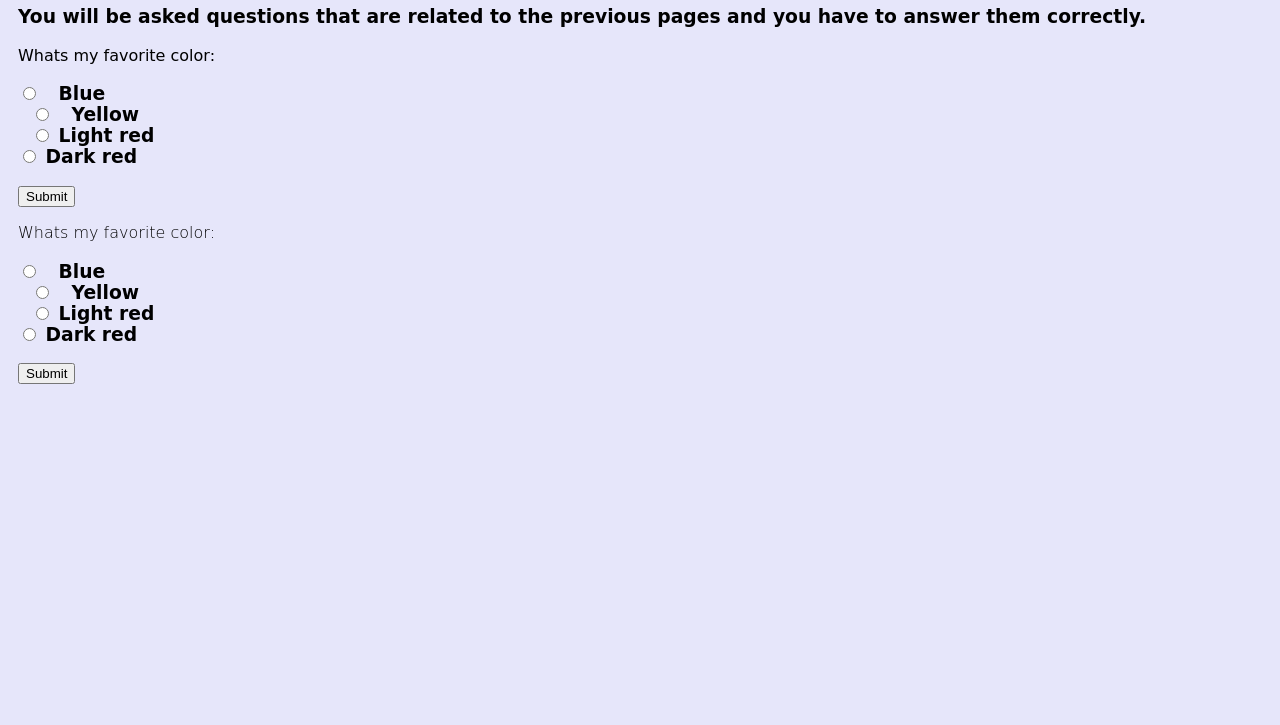
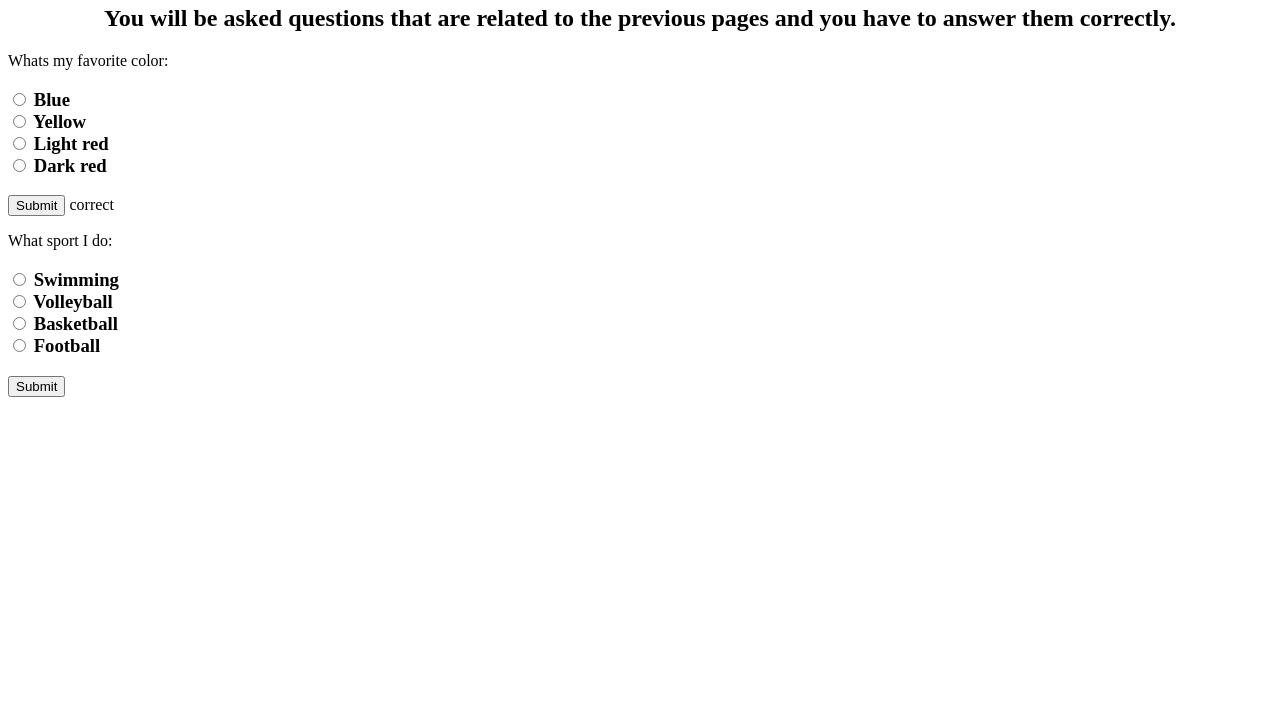
Before and after one commit to myo448/capstone-project, a plain HTML site: page quiz.html in a window 1280 px wide. Shown: the part 75-800 px from the top of the page. Drawn offline with Linux system fonts and the light colour scheme.

Commit message:
Update quiz.html

```diff
--- a/quiz.html
+++ b/quiz.html
@@ -1,78 +1,37 @@
 <!DOCTYPE html>
-<!--
-Created using JS Bin
-http://jsbin.com
-
-Copyright (c) 2024 by myo448 (http://jsbin.com/reqamax/1/edit)
-
-Released under the MIT license: http://jsbin.mit-license.org
--->
-<meta name="robots" content="noindex">
 <html>
 <head>
   <meta charset="utf-8">
   <meta name="viewport" content="width=device-width">
   <title>quiz page</title>
 </head>
-  <style id="jsbin-css">
-body {background-color: lavender;
-  font-family: "Indie Flower", cursive;
-  font-weight: 400;
-  font-style: normal;
-
-}
-
-
-body {
-  color: black;
-  position: relative;
-    left: 10px;
-}
-
-h3 {
-  color: black;
-}
-
-h3 {
-  color: black;
-}
-
-#quiz {
-   font-weight: 200;
-}
-
-
-</style>
-</head>
-  <head>
 <body>
   <center><div><h1>Quiz Page</h1></div></center>
-  <div><h3>You will be asked questions that are related to the previous pages and you have to answer them correctly.</h3></div>
-<p>Whats my favorite color:</p>
+  <center><div><h2>You will be asked questions that are related to the previous pages and you have to answer them correctly.</h2></div></center>
+
+  <p>Whats my favorite color:</p>
 
   <div id=quiz>
-  <h3><input type="radio" id="blue" name="fav_language" value="blue">
-  <label for="blue">Blue</label><br>
-  <input type="radio" id="yellow" name="fav_language" value="Yellow">
-  <label for="yellow">Yellow</label><br>
-  <input type="radio" id="Light red" name="fav_language" value="Light red">
+ <form id="form"> <h3><input type="radio" id="Blue" name="color" value="Blue">
+ <label for="Blue">Blue</label><br>
+ <input type="radio" id="yellow" name="color" value="Yellow">
+ <label for="yellow">Yellow</label><br>
+ <input type="radio" id="Light red" name="color" value="Light red">
      <label for="Light red">Light red</label><br>
-  <input type="radio" id="Dark red" name="fav_language" value="Dark red">
+  <input type="radio" id="Dark red" name="color" value="Dark red">
      <label for="Dark red">Dark red</label><br></h3>
-  <input type="submit" value="Submit">
-
- <p>Whats my favorite color:</p>
-   <h3><input type="radio" id="blue" name="fav_language" value="blue">
-  <label for="blue">Blue</label><br>
-  <input type="radio" id="yellow" name="fav_language" value="Yellow">
-  <label for="yellow">Yellow</label><br>
-  <input type="radio" id="Light red" name="fav_language" value="Light red">
-     <label for="Light red">Light red</label><br>
-  <input type="radio" id="Dark red" name="fav_language" value="Dark red">
-     <label for="Dark red">Dark red</label><br></h3>
+  <div><input type="submit" value="Submit"> correct</div>
+    </form>
+ <p>What sport I do:</p>
+   <h3><input type="radio" id="Swimming" name="sports" value="Swimming">
+ <label for="Swimming">Swimming</label><br>
+ <input type="radio" id="Volleyball" name="sports" value="Volleyball">
+ <label for="Volleyball">Volleyball</label><br>
+ <input type="radio" id="Basketball" name="sports" value="Basketball">
+     <label for="Basketball">Basketball</label><br>
+  <input type="radio" id="Football" name="sports" value="Football">
+     <label for="Football">Football</label><br></h3>
   <input type="submit" value="Submit">
   </div>
-
-</body>
-</head>
+  </body>
 </html>
```
